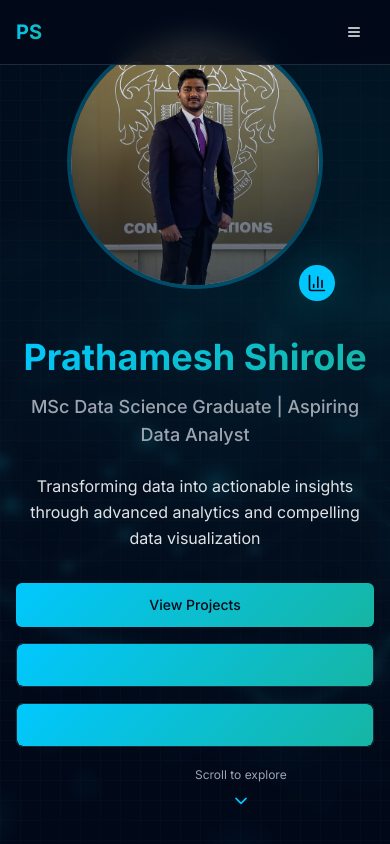
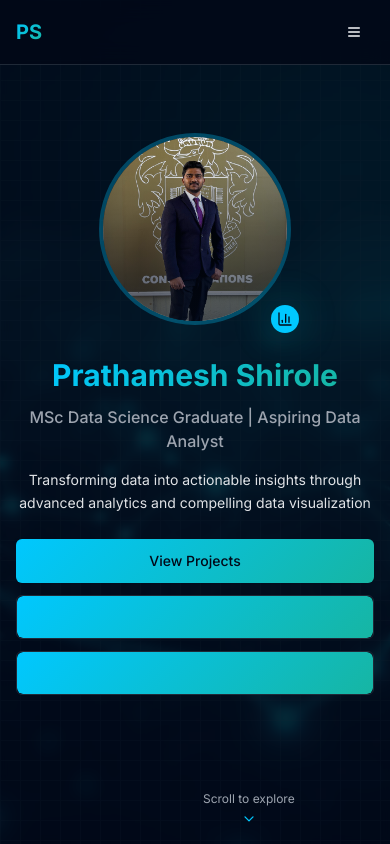
Before and after one commit to prathameshshirole/my-portfolio, a React (Vite) app: page / in a window 390 px wide. Shown: the top 844 px of the page. Built offline with nearby package versions, Linux system fonts and the light colour scheme.

Commit message:
Improve mobile responsiveness in HeroSection - fix underlapping and alignment issues

```diff
--- a/src/components/HeroSection.tsx
+++ b/src/components/HeroSection.tsx
@@ -15,7 +15,7 @@ const HeroSection = () => {
   return (
     <section
       id="home"
-      className="min-h-screen relative flex items-center justify-center overflow-hidden pb-16"
+      className="min-h-screen relative flex items-center justify-center overflow-hidden pb-24 pt-16"
       style={{
         backgroundImage: `url(${heroBackground})`,
         backgroundSize: 'cover',
@@ -47,10 +47,10 @@ const HeroSection = () => {
       </div>
 
       <div className="relative z-10 max-w-7xl mx-auto px-4 sm:px-6 lg:px-8 w-full">
-        <div className="flex flex-col lg:flex-row items-center justify-between gap-12">
+        <div className="flex flex-col lg:flex-row items-center justify-between gap-8 sm:gap-12">
           {/* Profile Photo */}
-          <div className="relative flex-shrink-0">
-            <div className="relative w-64 h-64 sm:w-72 sm:h-72 md:w-80 md:h-80 rounded-full overflow-hidden border-4 border-primary/30 data-glow mx-auto">
+          <div className="relative flex-shrink-0 mt-4 sm:mt-0">
+            <div className="relative w-48 h-48 sm:w-64 sm:h-64 md:w-72 md:h-72 rounded-full overflow-hidden border-4 border-primary/30 data-glow mx-auto">
               <img
                 src={profilePhoto}
                 alt="Prathamesh Shirole"
@@ -58,27 +58,27 @@ const HeroSection = () => {
               />
               <div className="absolute inset-0 bg-gradient-to-t from-background/70 to-transparent"></div>
             </div>
-            <div className="absolute -bottom-3 -right-3 sm:-bottom-4 sm:-right-4 bg-primary rounded-full p-2 sm:p-3 pulse-glow">
-              <BarChart3 className="text-primary-foreground" size={20} />
+            <div className="absolute -bottom-2 -right-2 sm:-bottom-3 sm:-right-3 bg-primary rounded-full p-1.5 sm:p-2 pulse-glow">
+              <BarChart3 className="text-primary-foreground" size={16} />
             </div>
           </div>
 
           {/* Main Content */}
           <div className="text-center lg:text-left max-w-2xl">
-            <h1 className="text-4xl sm:text-5xl md:text-6xl font-bold mb-4">
+            <h1 className="text-3xl sm:text-4xl md:text-5xl font-bold mb-3 sm:mb-4">
               <span className="gradient-text">Prathamesh Shirole</span>
             </h1>
 
-            <p className="text-lg sm:text-xl md:text-2xl text-muted-foreground font-medium mb-6">
+            <p className="text-base sm:text-lg md:text-xl text-muted-foreground font-medium mb-4 sm:mb-6">
               MSc Data Science Graduate | Aspiring Data Analyst
             </p>
 
-            <p className="text-base sm:text-lg md:text-xl text-foreground/90 mb-8 leading-relaxed">
+            <p className="text-sm sm:text-base md:text-lg text-foreground/90 mb-6 sm:mb-8 leading-relaxed">
               Transforming data into actionable insights through advanced analytics and compelling data visualization
             </p>
 
             {/* Call to Action */}
-            <div className="flex flex-col sm:flex-row gap-4 justify-center lg:justify-start">
+            <div className="flex flex-col sm:flex-row gap-3 sm:gap-4 justify-center lg:justify-start">
               <Button
                 size="lg"
                 className="data-glow bg-gradient-primary hover:shadow-glow-primary transition-all duration-300 w-full sm:w-auto"
@@ -110,10 +110,10 @@ const HeroSection = () => {
         </div>
       </div>
 
-      {/* Scroll indicator */}
-      <div className="absolute bottom-8 left-1/2 transform -translate-x-1/2 flex flex-col items-center animate-bounce">
-        <span className="text-xs sm:text-sm text-muted-foreground mb-2">Scroll to explore</span>
-        <ChevronDown className="text-primary" size={20} />
+         {/* Scroll indicator */}
+      <div className="absolute bottom-4 sm:bottom-6 md:bottom-8 left-1/2 transform -translate-x-1/2 flex flex-col items-center animate-bounce z-20">
+        <span className="text-xs sm:text-sm text-muted-foreground mb-1 sm:mb-2 px-2 text-center">Scroll to explore</span>
+        <ChevronDown className="text-primary cursor-pointer hover:text-primary/80 transition-colors" size={16} onClick={scrollToNext} />
       </div>
     </section>
   );
```
